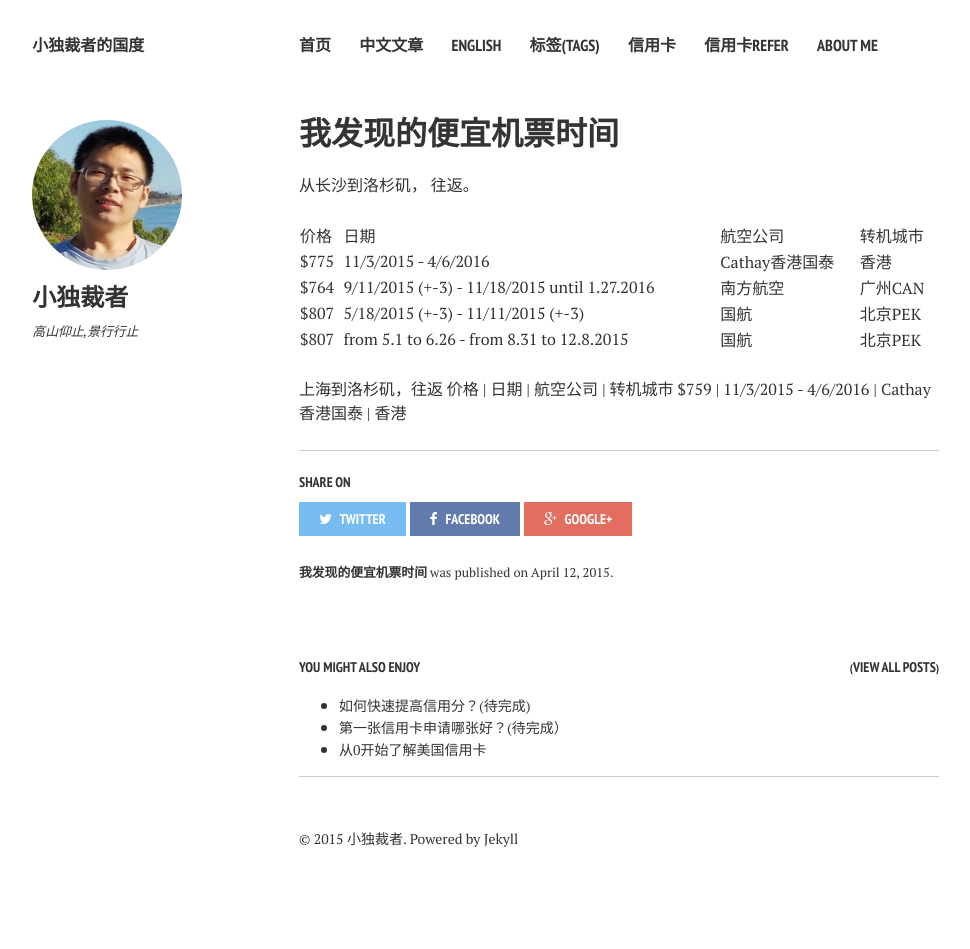
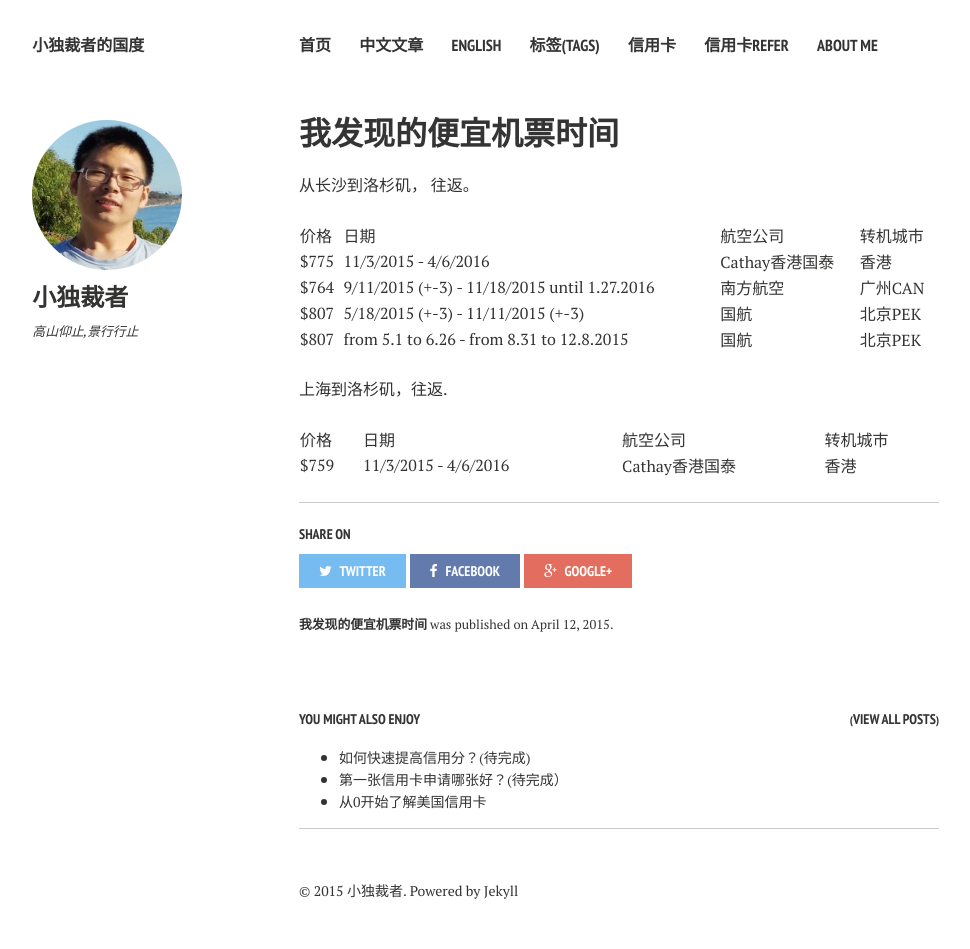
Before and after one commit to yinping4256/old.yinping4256.github.io, a Jekyll site: the page built from _posts/cn/2015-04-11-我发现的便宜机票时间.markdown, in a window 1280 px wide. Shown: the whole page, without its empty margins (21-991 px from the left). Built offline with Jekyll 4.4.1, drawn with Linux system fonts in a browser that asks for light colours; nearby versions of some CDN libraries; before the commit the page ends 900 px from its top, so only the background shows below that.

```diff
--- a/_posts/cn/2015-04-11-我发现的便宜机票时间.markdown
+++ b/_posts/cn/2015-04-11-我发现的便宜机票时间.markdown
@@ -17,6 +17,7 @@ $764 | 9/11/2015 (+-3) - 11/18/2015 until 1.27.2016 | 南方航空 | 广州CAN
 $807 | 5/18/2015 (+-3) - 11/11/2015 (+-3)| 国航 | 北京PEK
 $807 | from 5.1 to 6.26 - from 8.31 to 12.8.2015 | 国航 | 北京PEK
 
-上海到洛杉矶，往返
+上海到洛杉矶，往返.
+
 价格 | 日期 | 航空公司 | 转机城市
 $759 | 11/3/2015 - 4/6/2016 | Cathay香港国泰 | 香港
```
